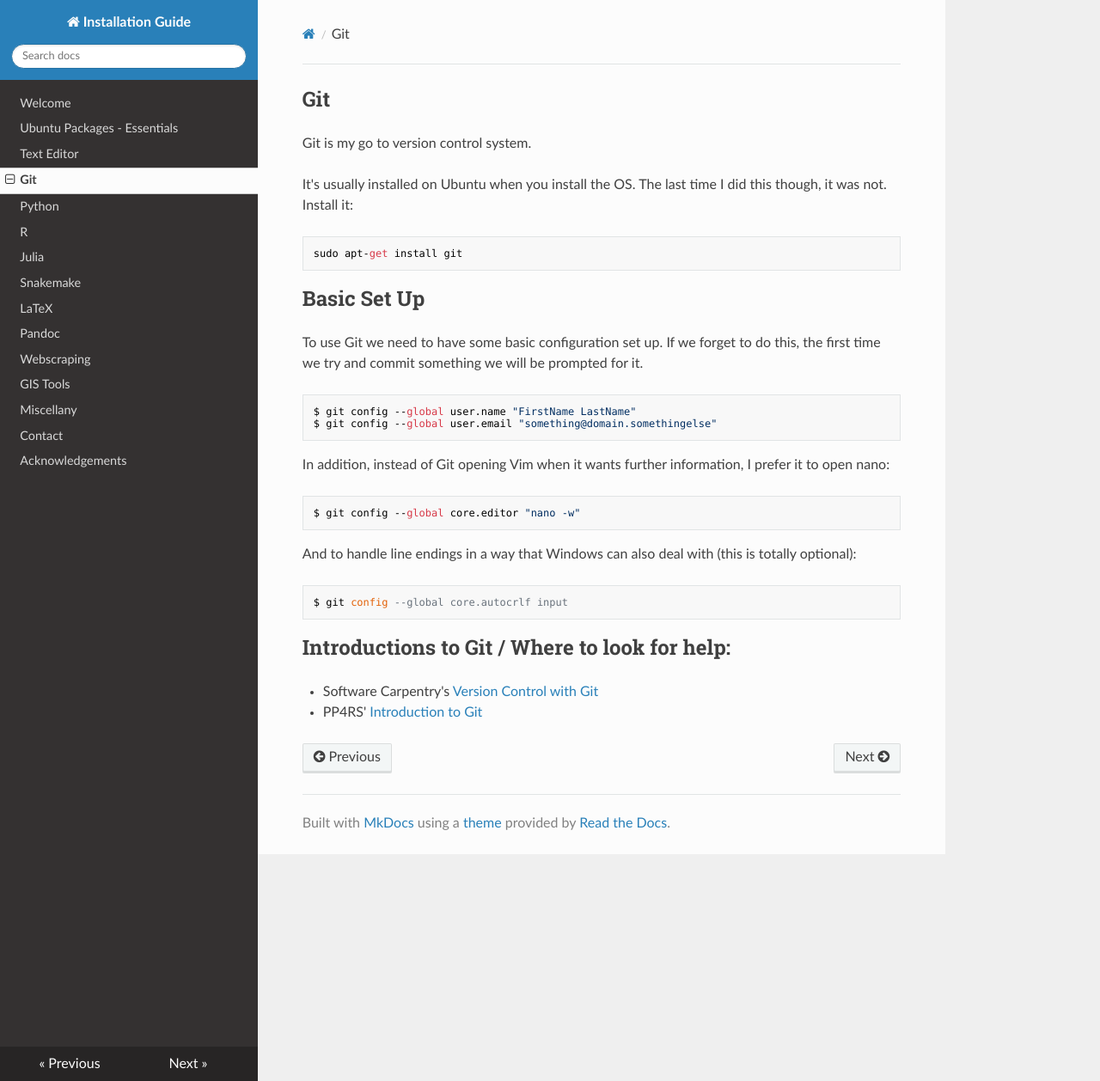
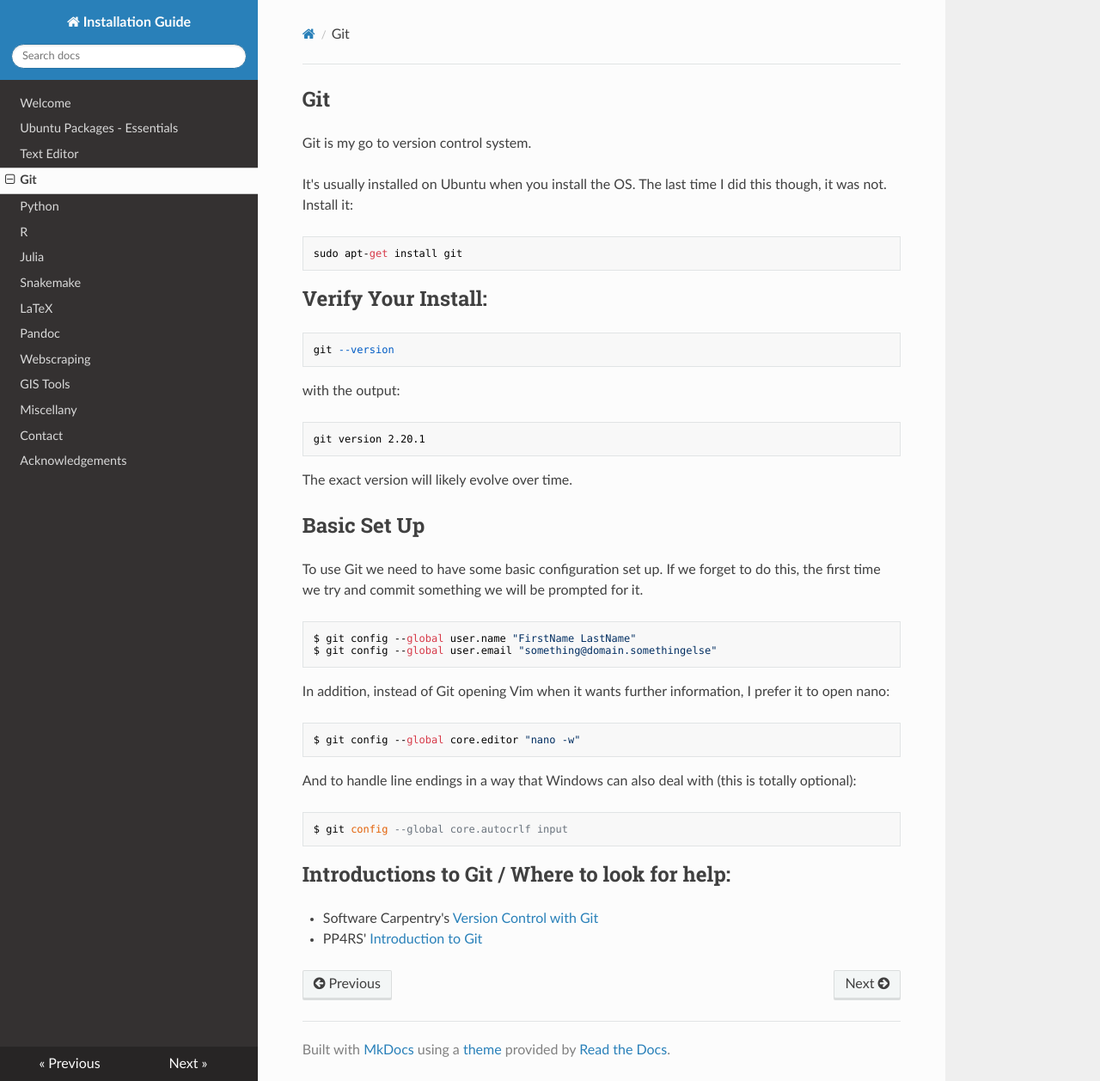
Before and after one commit to lachlandeer/installation-guide, an MkDocs documentation site: the page built from docs/git.md, in a window 1280 px wide and 1258 px high. Shown: the whole window at 86% size. Built offline with MkDocs 1.6.1, drawn with Linux system fonts in a browser that asks for light colours; nearby versions of some CDN libraries; old or Windows-style settings are respelled for this version of MkDocs.

Commit message:
git install verification

````diff
--- a/docs/git.md
+++ b/docs/git.md
@@ -9,6 +9,20 @@ Install it:
 ```
 sudo apt-get install git
 ```
+
+## Verify Your Install:
+
+```
+git --version
+```
+
+with the output:
+
+```
+git version 2.20.1
+```
+
+The exact version will likely evolve over time.
 
 ## Basic Set Up
 
````
